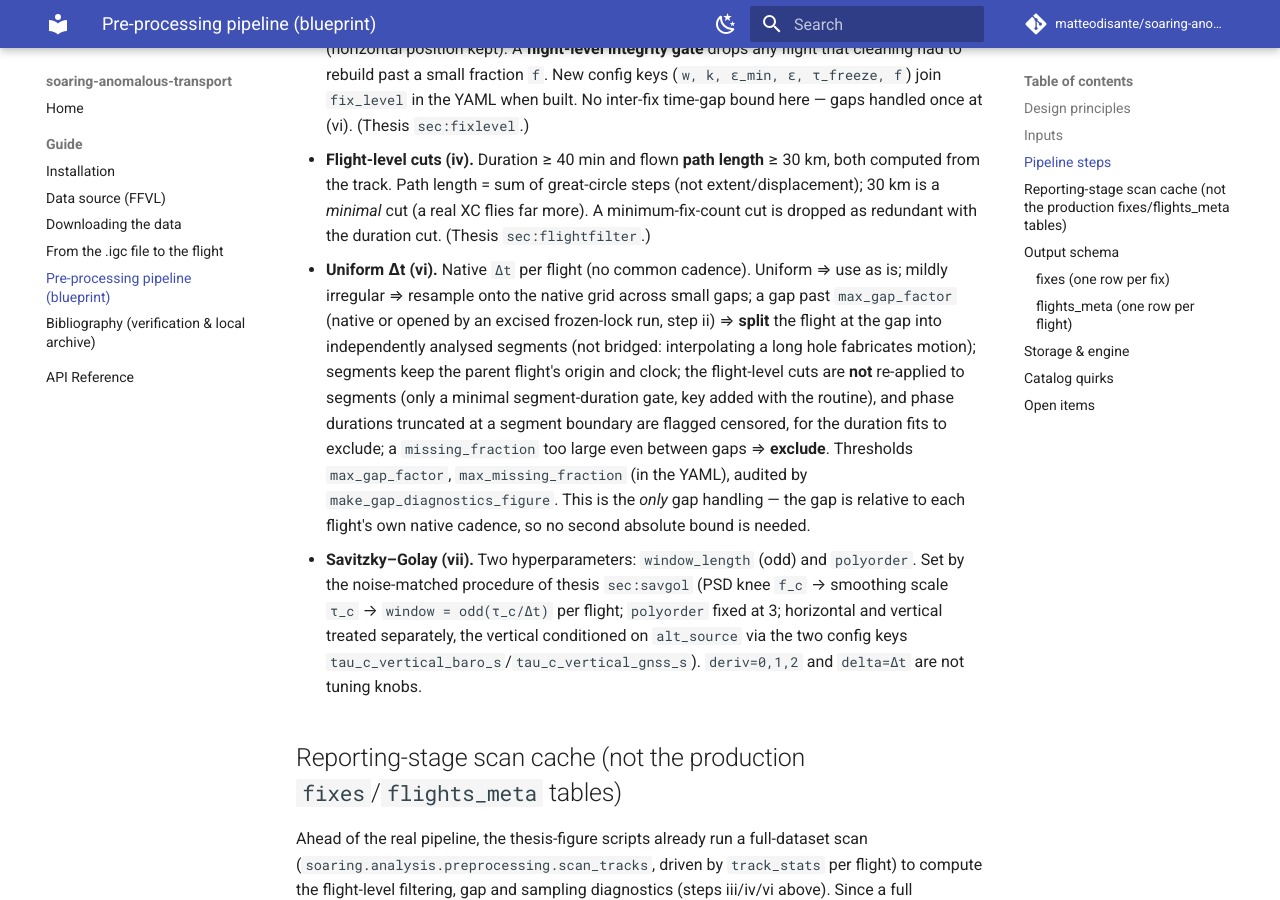
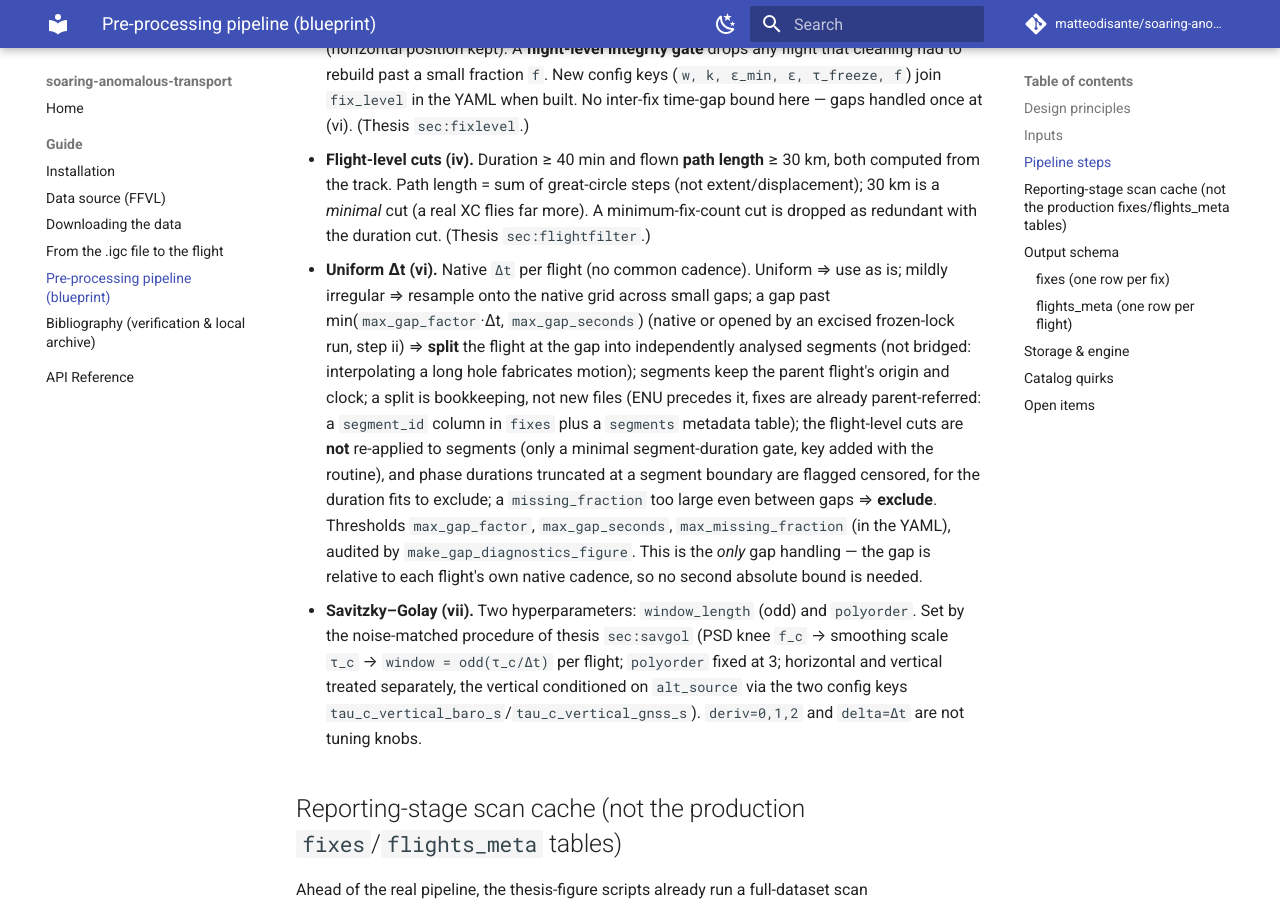
Before and after one commit to matteodisante/soaring-anomalous-transport, an MkDocs documentation site: the page built from docs/guide/preprocessing-pipeline.md, in a window 1280 px wide and 900 px high, scrolled down 3333 px. Built offline with MkDocs 1.6.1 and Material for MkDocs 9.7.7, drawn with Linux system fonts in a browser that asks for light colours; comment, search, counter and statistics services are not loaded.

Commit message:
preproc(gaps): absolute cap on bridgeable gaps; split mechanics made concrete
The gap bound was purely relative (10*dt): a 3 s logger could bridge 27 s,
a 10 s logger 100 s, while the harm of a bridged gap is set by the motion's
timescales, not the logger's -- an interpolated stretch is a straight line,
so a gap near the thermalling period (~30 s) can replace a full circle and
read downstream as a glide. The split bound is now min(max_gap_factor*dt,
max_gap_seconds) with max_gap_seconds = 20 s, pinned by three constraints:
>= 2x the slowest common cadence (one missed fix never splits), <= ~2/3 of
a thermalling period (a bridged gap can never hide a full circle), and
<< tau_freeze (an excised frozen-lock run is split, so a native gap of
comparable length cannot be bridged). New YAML key + SamplingThresholds
field + config-test assertions; audit note in impl:uniform (max_gap_ratio
x dt_s is already in the census scan).

Split mechanics pinned in the spec: ENU conversion precedes the split, so
both segments already carry parent-referred coordinates and time; a split
assigns segment_id in the fixes table, per-segment records go to a segments
table beside flights_meta -- no separate files; the Savitzky-Golay window
never crosses a segment (not just flight) boundary.

Also flagged: trimming strips only the outer ground phases, so a mid-flight
landing and relaunch in one log would read as an implausibly long wait; an
interior-ground guard (sustained near-zero v_xy ~10 min, treated like a
long gap) is planned with the implementation.

Co-Authored-By: Claude Opus 4.8 <noreply@anthropic.com>

```diff
--- a/docs/guide/preprocessing-pipeline.md
+++ b/docs/guide/preprocessing-pipeline.md
@@ -106,14 +106,16 @@ Key mechanics that reconcile the blueprint with the repo:
   redundant with the duration cut. (Thesis `sec:flightfilter`.)
 - **Uniform Δt (vi).** Native `Δt` per flight (no common cadence). Uniform ⇒ use as is;
   mildly irregular ⇒ resample onto the native grid across small gaps; a gap past
-  `max_gap_factor` (native or opened by an excised frozen-lock run, step ii) ⇒ **split** the
-  flight at the gap into independently analysed segments (not bridged: interpolating a long
-  hole fabricates motion); segments keep the parent flight's origin and clock; the
-  flight-level cuts are **not** re-applied to segments (only a minimal segment-duration
-  gate, key added with the routine), and phase durations truncated at a segment boundary
-  are flagged censored, for the duration fits to exclude; a `missing_fraction` too large
-  even between gaps ⇒ **exclude**.
-  Thresholds `max_gap_factor`, `max_missing_fraction` (in the YAML), audited by
+  min(`max_gap_factor`·Δt, `max_gap_seconds`) (native or opened by an excised frozen-lock
+  run, step ii) ⇒ **split** the flight at the gap into independently analysed segments (not
+  bridged: interpolating a long hole fabricates motion); segments keep the parent flight's
+  origin and clock; a split is bookkeeping, not new files (ENU precedes it, fixes are
+  already parent-referred: a `segment_id` column in `fixes` plus a `segments` metadata
+  table); the flight-level cuts are **not** re-applied to segments (only a minimal
+  segment-duration gate, key added with the routine), and phase durations truncated at a
+  segment boundary are flagged censored, for the duration fits to exclude; a
+  `missing_fraction` too large even between gaps ⇒ **exclude**.
+  Thresholds `max_gap_factor`, `max_gap_seconds`, `max_missing_fraction` (in the YAML), audited by
   `make_gap_diagnostics_figure`. This is the *only* gap handling — the gap is relative to each
   flight's own native cadence, so no second absolute bound is needed.
 - **Savitzky–Golay (vii).** Two hyperparameters: `window_length` (odd) and `polyorder`.
```
Also changed, not shown: 8 other files.
